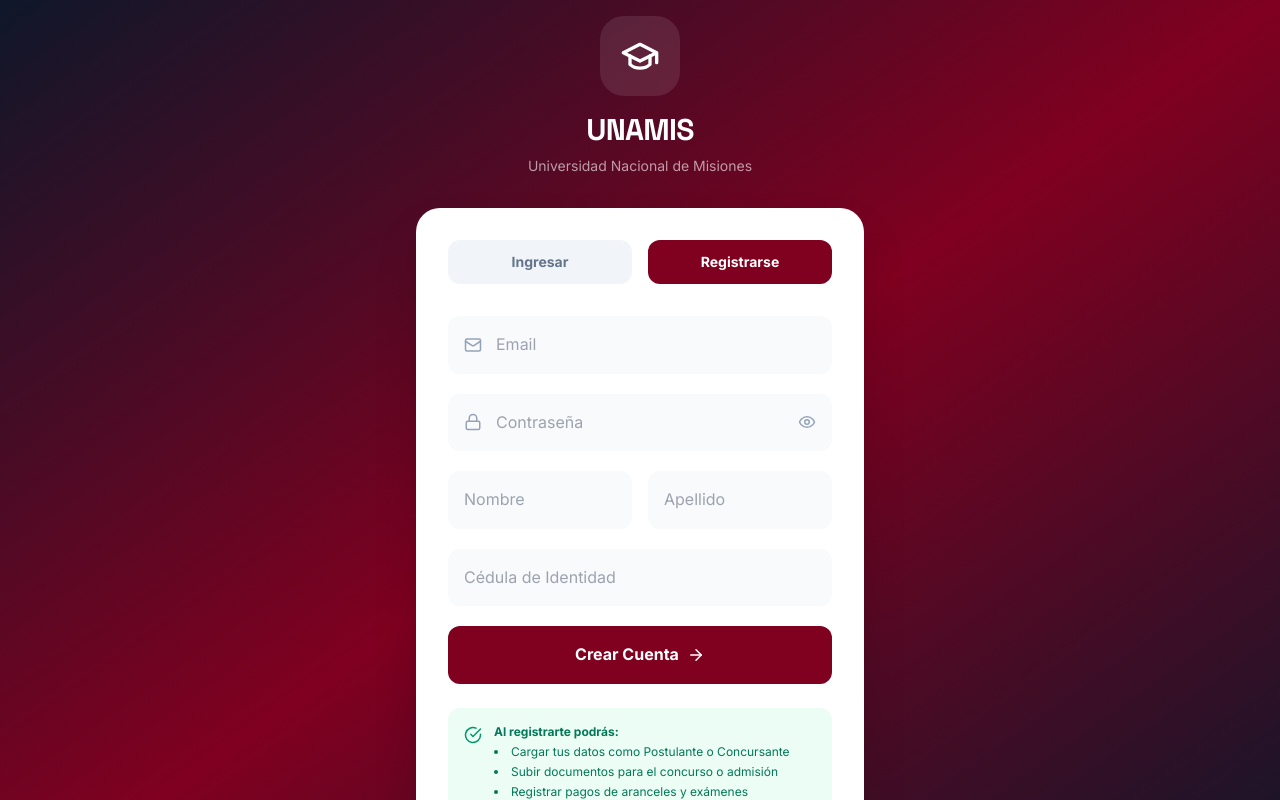
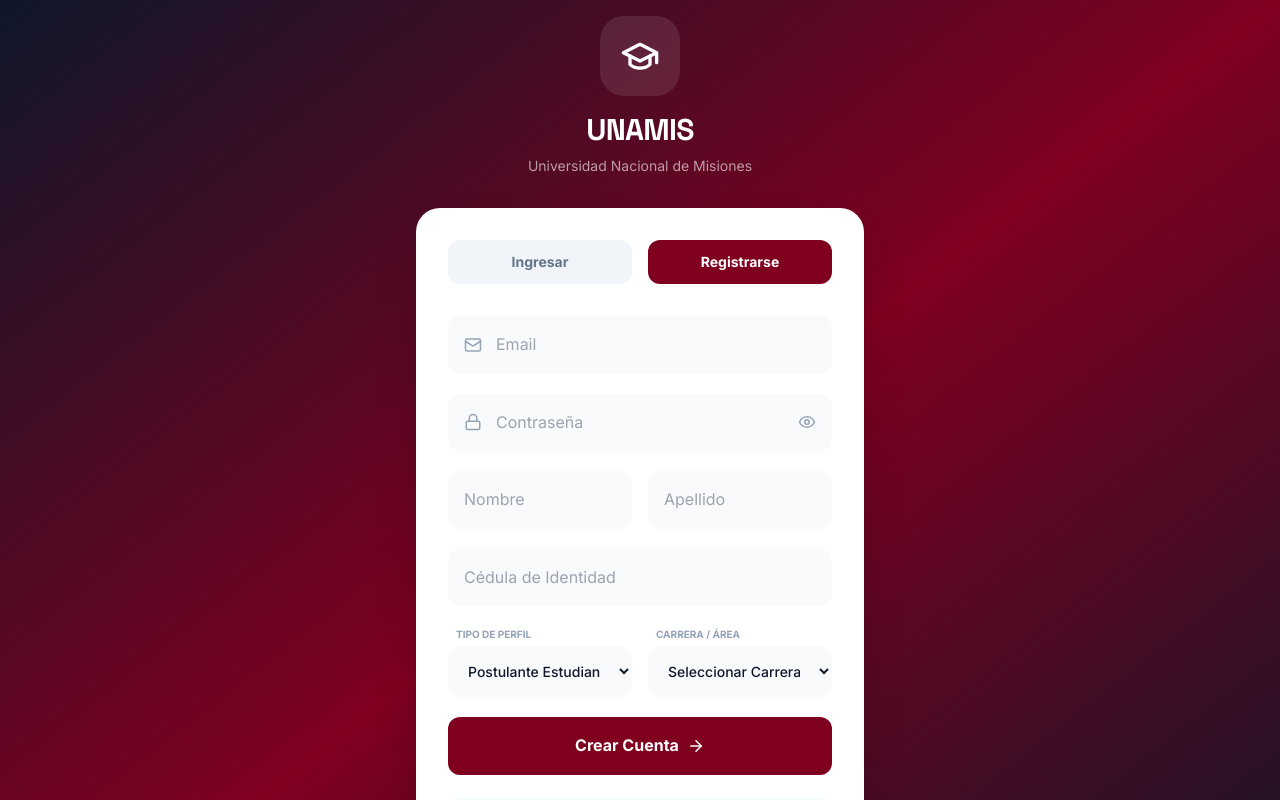
Before and after one commit to direcciondeinformaticaunamis-cmyk/Upago, a React (Vite) app: page / in a window 1280 px wide. Both pictures are taken after a click on the button "Registrarse". Shown: the top 800 px of the page. Built offline with nearby package versions, Linux system fonts and the light colour scheme.

Commit message:
Add career and profile type to registration form

```diff
--- a/src/App.tsx
+++ b/src/App.tsx
@@ -68,8 +68,9 @@
                     email: data.correo,
                     cedula: data.cedula,
                     rol: data.tipo_usuario === 'concursante_docente' ? 'docente' : 'estudiante',
-                    expediente_aprobado: data.estado_revision === 'verificado'
-                });
+                    expediente_aprobado: data.estado_revision === 'verificado',
+                    ...data // Incluimos carrera, sede, etc.
+                } as any);
                 setView('student');
             } else {
                 setError('Usuario no encontrado o credenciales inválidas.');
--- a/src/components/AuthScreen.tsx
+++ b/src/components/AuthScreen.tsx
@@ -18,7 +18,9 @@
         password: '',
         nombre: '',
         apellido: '',
-        cedula: ''
+        cedula: '',
+        carrera: '',
+        tipoUsuario: 'postulante'
     });
 
     const handleSubmit = (e: React.FormEvent) => {
@@ -130,6 +132,36 @@
                                     className="w-full px-4 py-4 bg-slate-50 border-0 rounded-xl focus:ring-2 focus:ring-[#800020]/20"
                                     required
                                 />
+                                <div className="grid grid-cols-1 md:grid-cols-2 gap-4">
+                                    <div className="space-y-1">
+                                        <p className="text-[10px] font-bold text-slate-400 ml-2 uppercase">Tipo de Perfil</p>
+                                        <select
+                                            value={formData.tipoUsuario}
+                                            onChange={(e) => setFormData({...formData, tipoUsuario: e.target.value})}
+                                            className="w-full px-4 py-4 bg-slate-50 border-0 rounded-xl focus:ring-2 focus:ring-[#800020]/20 text-sm font-medium"
+                                            required
+                                        >
+                                            <option value="postulante">Postulante Estudiante</option>
+                                            <option value="concursante_docente">Concursante Docente</option>
+                                        </select>
+                                    </div>
+                                    <div className="space-y-1">
+                                        <p className="text-[10px] font-bold text-slate-400 ml-2 uppercase">Carrera / Área</p>
+                                        <select
+                                            value={formData.carrera}
+                                            onChange={(e) => setFormData({...formData, carrera: e.target.value})}
+                                            className="w-full px-4 py-4 bg-slate-50 border-0 rounded-xl focus:ring-2 focus:ring-[#800020]/20 text-sm font-medium"
+                                            required
+                                        >
+                                            <option value="">Seleccionar Carrera...</option>
+                                            <option value="Medicina">Medicina</option>
+                                            <option value="Enfermería">Enfermería</option>
+                                            <option value="Derecho">Derecho</option>
+                                            <option value="Administración">Administración</option>
+                                            <option value="Contabilidad">Contabilidad</option>
+                                        </select>
+                                    </div>
+                                </div>
                             </>
                         )}
 
--- a/src/components/MisDatosModule.tsx
+++ b/src/components/MisDatosModule.tsx
@@ -12,7 +12,9 @@
 const MisDatosModule: React.FC<MisDatosModuleProps> = ({ user, initialStep = 1, forceEdit = false }) => {
     // Si en App.tsx seteamos expediente_aprobado = true, lo interpretamos como aprobado.
     // Si está simulado como falso pero existe la prop, o si se añade un estado específico.
-    const [isSubmitted, setIsSubmitted] = useState(!forceEdit && user?.expediente_aprobado !== undefined);
+    // Solo mostrar el resumen si el expediente está aprobado o si ya se envió (tiene carrera) y no estamos forzando edición.
+    const hasSubmittedData = user?.expediente_aprobado || (user?.nombre && (user as any).carrera);
+    const [isSubmitted, setIsSubmitted] = useState(!forceEdit && hasSubmittedData);
     const estado = user?.expediente_aprobado ? 'aprobado' : 'pendiente';
     const [step, setStep] = useState(initialStep);
     const [formData, setFormData] = useState({
--- a/src/components/StudentDashboard.tsx
+++ b/src/components/StudentDashboard.tsx
@@ -13,7 +13,9 @@
 import { FinanceService, Payment as Pago } from '../services/FinanceService';
 
 const StudentDashboard: React.FC<StudentDashboardProps> = ({ user, onLogout }) => {
-    const [activeSection, setActiveSection] = useState<'datos' | 'documentos' | 'pagos' | 'registro_pago' | 'editar_datos' | 'documentos_digitales'>('pagos');
+    const [activeSection, setActiveSection] = useState<'datos' | 'documentos' | 'pagos' | 'registro_pago' | 'editar_datos' | 'documentos_digitales'>(
+        user.expediente_aprobado ? 'pagos' : 'datos'
+    );
     const [showModalPago, setShowModalPago] = useState(false);
     const [misPagos, setMisPagos] = useState<Pago[]>([]);
     const [isLoading, setIsLoading] = useState(true);
```
Also changed, not shown: 1 other file (tests, documents, lock files or other folders).
